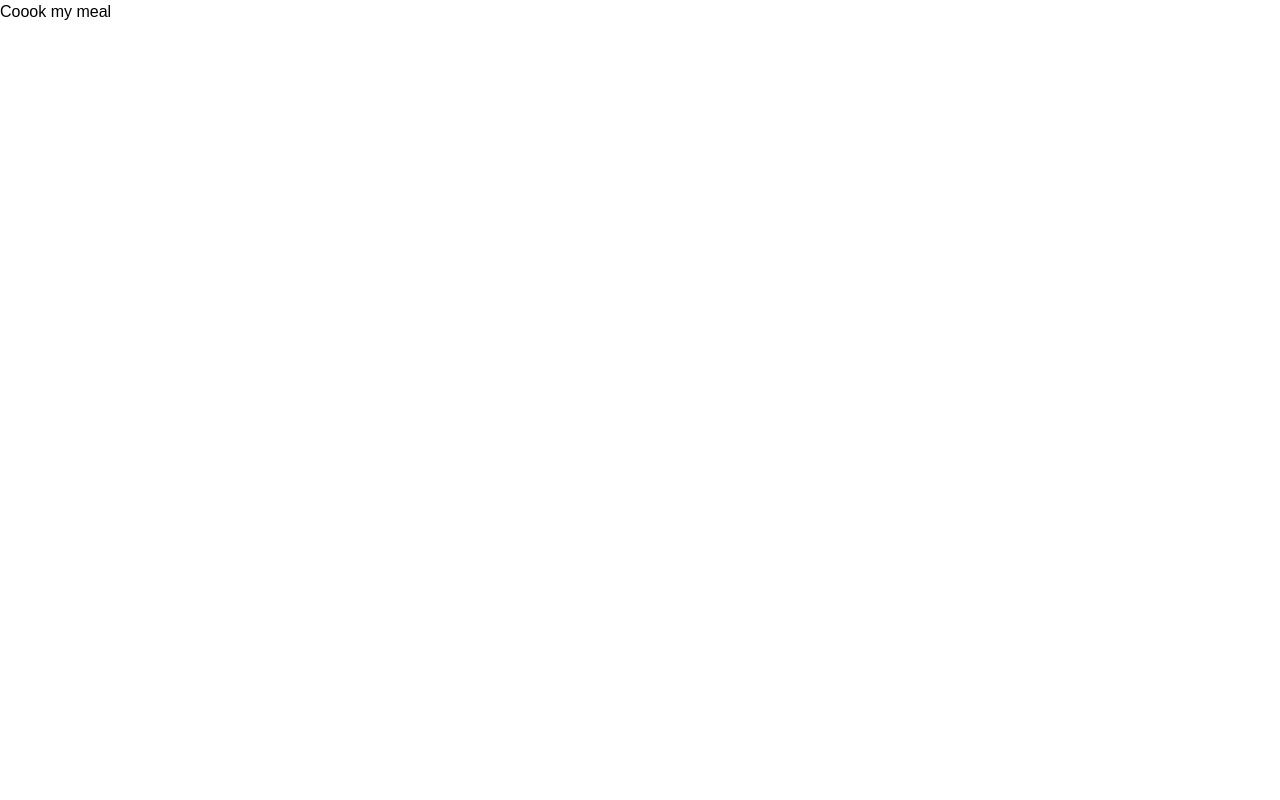
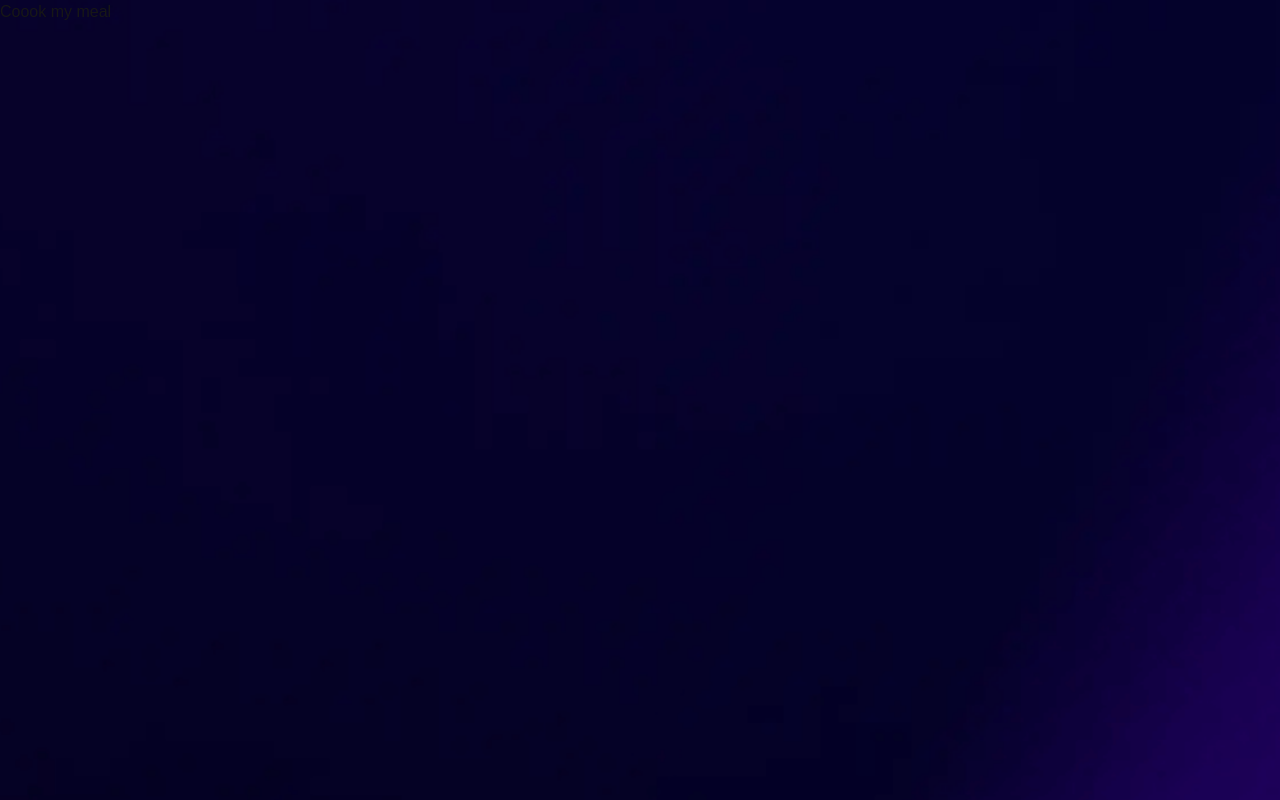
Before and after one commit to stkeys/new-conf-ticket, a Next.js app: page / in a window 1280 px wide. Built offline with nearby package versions, Linux system fonts and the light colour scheme.

Commit message:
add background

```diff
--- a/src/app/page.tsx
+++ b/src/app/page.tsx
@@ -1,8 +1,12 @@
+'use client';
 import Image from "next/image";
 
 export default function Home() {
+  const bgColored = {
+    backgroundImage: "url('./images/background-mobile.png')"
+  }
   return (
-    <div className="font-inconsolata bg-white min-h-screen text-black">
+    <div style={bgColored} className="font-inconsolata bg-cover bg-center w-full min-h-screen ">
       <h1>Coook my meal</h1>
     </div>
   );
```
